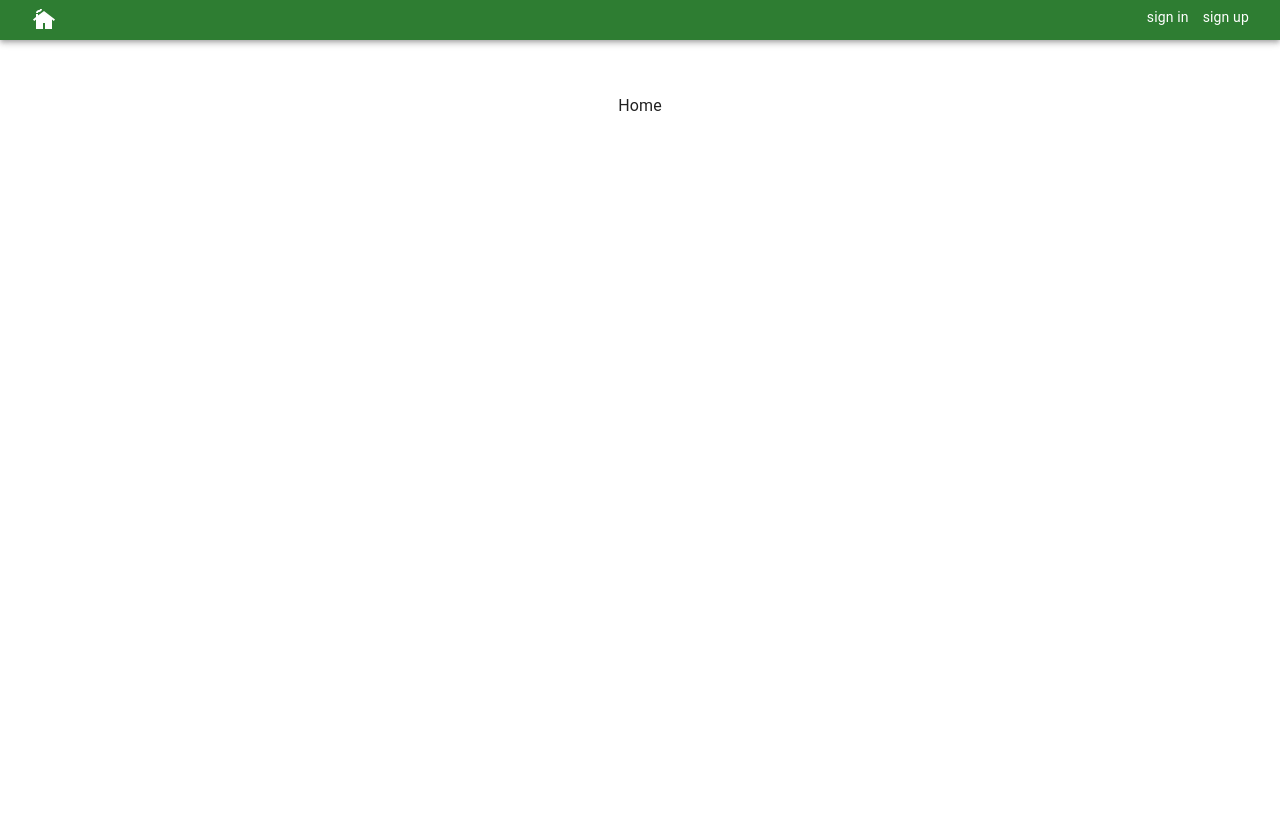
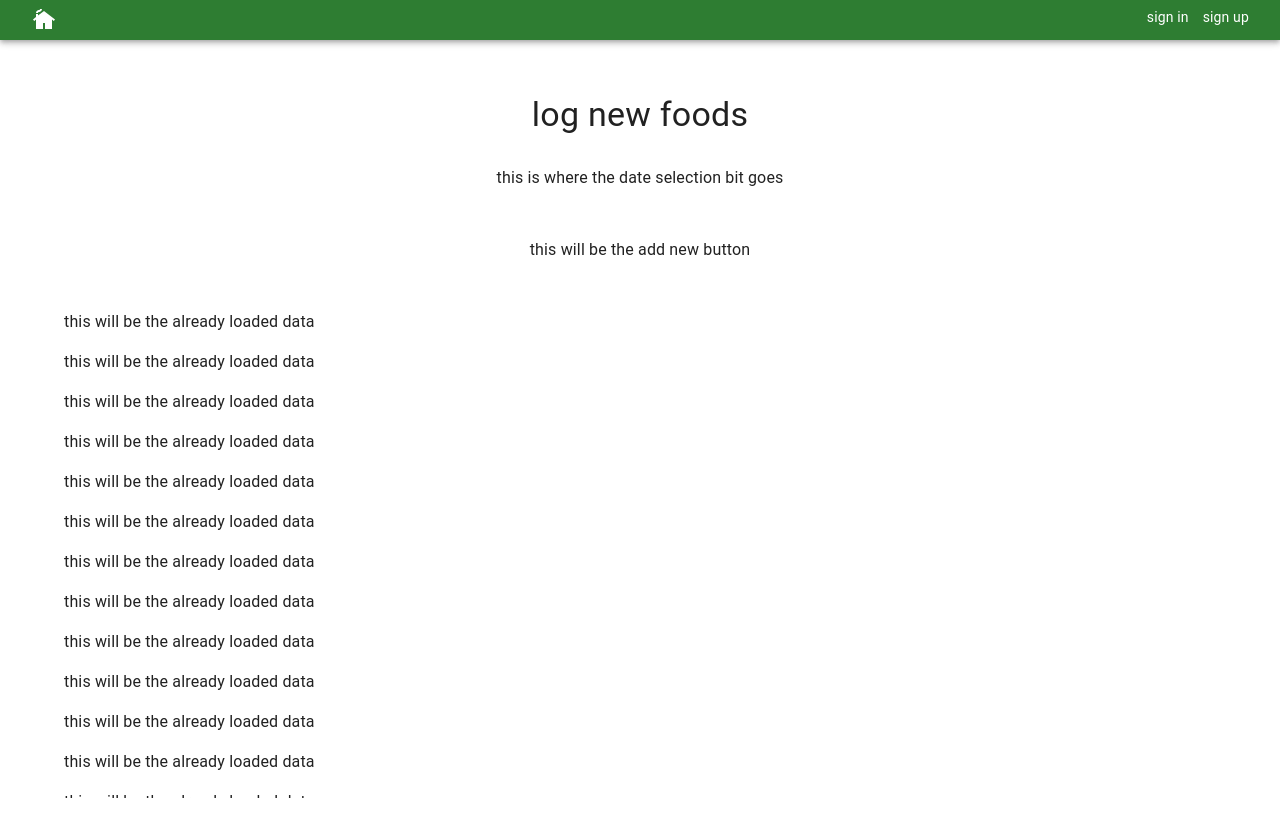
Before and after one commit to hphilpotts/veg-app-frontend-2.0, a React (Vite) app: page /logFood in a window 1280 px wide. Before the commit this address led to /. Shown: the top 836 px of the page. Before the commit the page ends 800 px from the top, so only its background shows below. Built offline with nearby package versions, Linux system fonts and the light colour scheme.

Commit message:
Templated out revised AddFoods page.

```diff
--- a/src/pages/add/AddFood.jsx
+++ b/src/pages/add/AddFood.jsx
@@ -1,148 +1,49 @@
-import React, { useState, useContext, useEffect } from 'react';
-import { v4 as uuid } from 'uuid';
+// main imports
+import React, { useContext } from 'react';
 
-import { Container, ButtonGroup, Button, Typography, Select, MenuItem, FormControl, FormHelperText, RadioGroup, FormControlLabel, Radio } from '@mui/material';
-import { flexColumnCentered as center, topMargin } from '../../utils/muiTheme';
+// component imports
+    // mui
+import { Stack, Container } from '@mui/material';
+    // other
 import { PageTitle } from '../../components/PageTitle';
-import { LoadingSkeleton } from '../../components/LoadingSkeleton';
-import { AddFoodButton } from './AddFoodButton';
 
-import { getFoods } from '../../utils/foodHelpers';
-import { subCategoriesWithEmojis as categoryData, subCategoriesWithDocumentKeys as keysForSubCategory } from '../../utils/foodCategories';
+// utils
+import { flexColumnCentered as center } from '../../utils/muiTheme';
 
+// other
 import { UserContext } from '../../App';
-import { useNavigate } from 'react-router-dom';
-
-// TODO - should probably break this out into separate files
-
-const mainCategoryOptions = Object.keys(categoryData); // ['veg', 'fruit', 'misc']
 
 export const AddFood = () => {
 
-    const defaultMainCategory = mainCategoryOptions[0] // 'veg'
-    const [mainCategory, setMainCategory] = useState(defaultMainCategory);
-
-    const defaultSubCategory = Object.keys(categoryData[defaultMainCategory])[0]; // top item in Select component within SubCategorySelector
-    const [subCategory, setSubCategory] = useState(defaultSubCategory);
-
-    const [foodsList, setFoodsList] = useState([]);
-
     const user = useContext(UserContext);
 
-    const setNewCategory = item => {
-        setMainCategory(item);
-        const newDefaultSubCategory = Object.keys(categoryData[item])[0]; // first sub category option for new main category
-        setSubCategory(newDefaultSubCategory);
-        populateFoodItems(newDefaultSubCategory);
-    };
+    return (
+        <Stack sx={{ height: '90vh', width: '100vw' }}>
+            <Container sx={{ height: '10%', ...center }}>
+                <PageTitle titleText={'log new foods'} />
+            </Container>
+            <Container sx={{ height: '10%', ...center }}>
+                <p>this is where the date selection bit goes</p>
+            </Container>
+            <Container sx={{ height: '10%', ...center }}>
+                <p>this will be the add new button</p>
+            </Container>
+            <Container sx={{ height: '70%', overflow: 'scroll' }}>
+                <p>this will be the already loaded data</p>
+                <p>this will be the already loaded data</p>
+                <p>this will be the already loaded data</p>
+                <p>this will be the already loaded data</p>
+                <p>this will be the already loaded data</p>
+                <p>this will be the already loaded data</p>
+                <p>this will be the already loaded data</p>
+                <p>this will be the already loaded data</p>
+                <p>this will be the already loaded data</p>
+                <p>this will be the already loaded data</p>
+                <p>this will be the already loaded data</p>
+                <p>this will be the already loaded data</p>
+                <p>this will be the already loaded data</p>
+            </Container>
+        </Stack>
+    )
 
-    const populateFoodItems = async selectedSubCategory => { // called on first render then subsequent changes to either main category state or sub category state
-        const categoryKey = keysForSubCategory[selectedSubCategory];
-        const response = await getFoods(user, categoryKey);
-        setFoodsList(response.Category);
-    };
-
-    const [selectedFood, setSelectedFood] = useState('');
-
-    const handleFoodSelect = event => {
-        setSelectedFood(event.target.value);
-    };
-
-    const navigateTo = useNavigate();
-
-    useEffect(() => {
-        if (!user.loggedIn) {
-            navigateTo('/');
-        } else {
-            populateFoodItems(subCategory);
-        };
-    }, [user]);
-
-    if (!user.loggedIn) {
-        return (<LoadingSkeleton />);
-    };
-
-    return (
-
-        // full page with main components below
-        <>
-            <PageTitle titleText={'log new foods'} />
-            <MainCategorySelector mainCategory={mainCategory} setMainCategory={setNewCategory} />
-            <SubCategorySelector mainCategory={mainCategory} subCategory={subCategory} setSubCategory={setSubCategory} populateFoodItems={populateFoodItems} />
-            <FoodItemSelector foodItemsList={foodsList} selectedFood={selectedFood} handleFoodSelect={handleFoodSelect} />
-            <AddFoodButton selectedFood={selectedFood} user={user} />
-        </>
-
-    );
-};
-
-
-const MainCategorySelector = ({ setMainCategory, mainCategory }) => {
-    return (
-
-        // select main category component
-        <Container sx={center}>
-            <ButtonGroup variant='contained' size='large'>
-                {mainCategoryOptions.map(item => {
-
-                    let colour = 'primary';
-                    if (item === mainCategory) colour = 'highlighted';
-
-                    return (
-                        <Button key={uuid()} color={colour}>
-                            <Typography variant='h6' onClick={() => setMainCategory(item)} sx={{ textTransform: 'lowercase' }}>{item}</Typography>
-                        </Button>
-                    );
-                })}
-            </ButtonGroup>
-        </Container>
-
-    );
-};
-
-
-const SubCategorySelector = ({ setSubCategory, mainCategory, subCategory, populateFoodItems }) => {
-
-    const mainCategoryObject = categoryData[mainCategory];
-
-    const handleChange = event => {
-        setSubCategory(event.target.value);
-        populateFoodItems(event.target.value);
-    };
-
-    return (
-
-        // select sub category component - options populated depending on main category selected above
-        <Container sx={{ ...center, ...topMargin }}>
-            <FormControl fullWidth sx={{ maxWidth: '300px', textTransform: 'lowercase' }}>
-                <FormHelperText>select a category</FormHelperText>
-                <Select
-                    value={subCategory}
-                    onChange={handleChange}
-                    displayEmpty
-                >
-                    {Object.keys(mainCategoryObject).map(key => (
-                        <MenuItem value={key} sx={{ textTransform: 'lowercase' }} key={uuid()} >{`${key} ${mainCategoryObject[key]}`}</MenuItem>
-                    ))}
-                </Select>
-            </FormControl>
-        </Container>
-
-    );
-};
-
-const FoodItemSelector = ({ foodItemsList, selectedFood, handleFoodSelect }) => {
-    if (!foodItemsList.length) {
-        return <LoadingSkeleton count={8} />
-    } else {
-        return (
-            <FormControl >
-                <RadioGroup name='food-item-selector-group' value={selectedFood} onChange={handleFoodSelect} >
-                    {foodItemsList.map(item => (
-                        <FormControlLabel value={item} control={<Radio />} label={item} key={uuid()} />
-                    ))}
-                </RadioGroup>
-            </FormControl>
-        );
-    };
-};
+}
```
Also changed, not shown: src/pages/add/AddFoodV1.jsx (added, +148 -0 lines).
